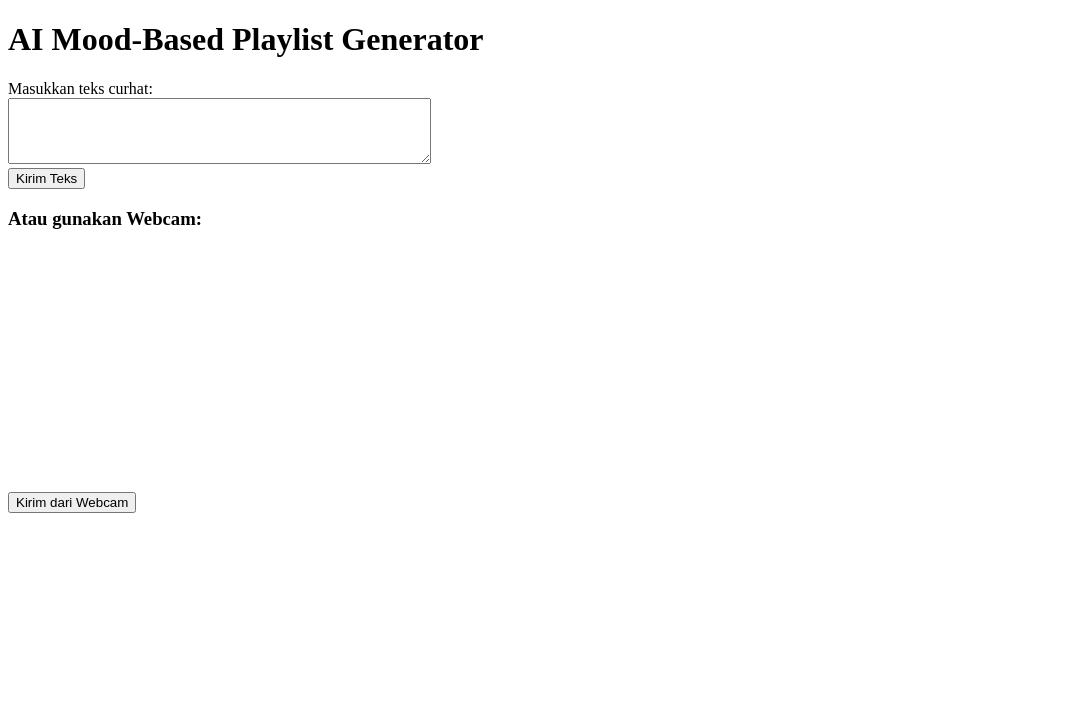
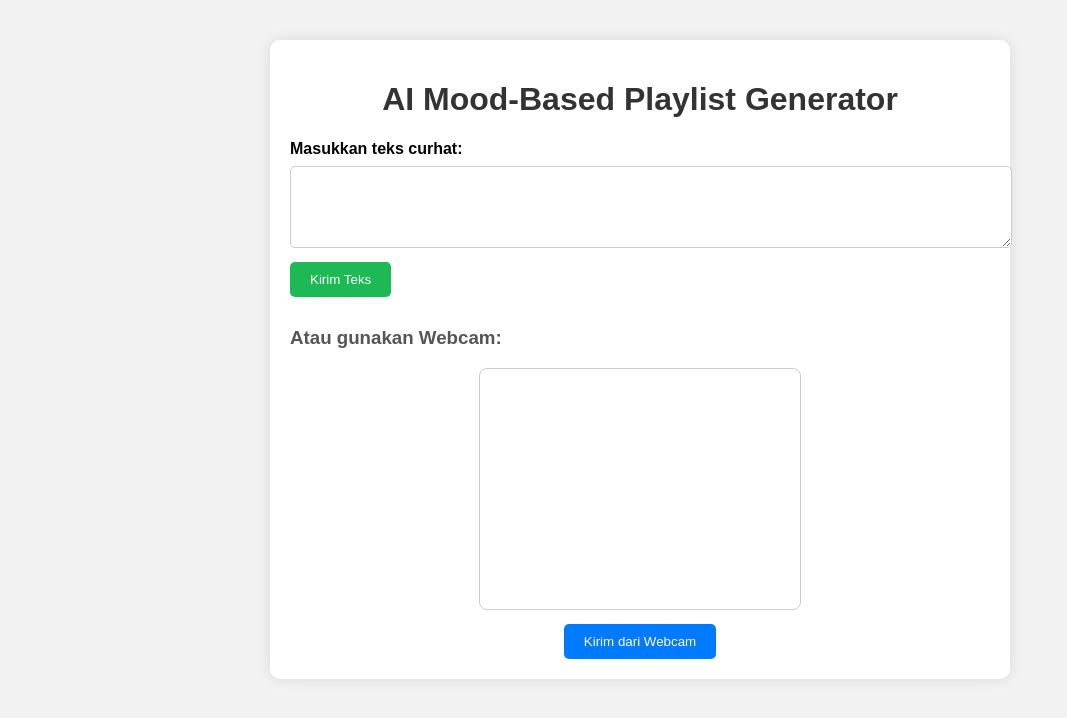
Before and after one commit to fikalalif/ai-moodbased-playlist, a Flask app: page / in a window 1280 px wide. Shown: the top 718 px of the page, without its empty margins (0-1067 px from the left). Run offline with Flask 3, Linux system fonts and the light colour scheme.

Commit message:
Update project

```diff
--- a/templates/index.html
+++ b/templates/index.html
@@ -1,68 +1,3 @@
-<!-- <form method="POST">
-    <input type="text" name="user_text" placeholder="Curhat di sini...">
-    <button type="submit">Deteksi Mood</button>
-</form>
-
-<form method="POST">
-    <input type="hidden" name="use_webcam" value="1">
-    <button type="submit">Gunakan Webcam</button>
-</form>
-
-{% if mood %}
-    <p>Deteksi mood: {{ mood }}</p>
-{% endif %}
-
-{% if playlist_url %}
-    <p><a href="{{ playlist_url }}" target="_blank">Lihat playlist Spotify 🎵</a></p>
-{% endif %} -->
-
-<!-- debug 2 -->
-<!-- <form method="POST">
-    <textarea name="user_text" placeholder="Curhat di sini bro..." rows="4" cols="50"></textarea><br><br>
-
-    <button type="submit" name="use_text">Gunakan Teks</button>
-    <button type="button" onclick="startWebcam()">Gunakan Webcam</button>
-    <button type="submit" name="capture_webcam" style="display:none;" id="captureBtn">Kirim dari Webcam</button>
-
-    <br><br>
-    <video id="webcam" autoplay playsinline width="300" height="225" style="display:none;"></video>
-    <canvas id="canvas" style="display:none;"></canvas>
-    <input type="hidden" name="webcam_image" id="webcam_image">
-</form>
-
-{% if mood %}
-    <h3>Emosi: {{ mood }}</h3>
-    <p><a href="{{ playlist_url }}" target="_blank">Lihat Playlist Spotify 🎵</a></p>
-{% endif %}
-
-<script>
-function startWebcam() {
-    const video = document.getElementById('webcam');
-    const captureBtn = document.getElementById('captureBtn');
-    video.style.display = 'block';
-    captureBtn.style.display = 'inline-block';
-
-    navigator.mediaDevices.getUserMedia({ video: true })
-        .then(stream => {
-            video.srcObject = stream;
-        })
-        .catch(err => {
-            alert("Webcam gagal dinyalakan: " + err);
-        });
-
-    captureBtn.onclick = function() {
-        const canvas = document.getElementById('canvas');
-        const ctx = canvas.getContext('2d');
-        canvas.width = video.videoWidth;
-        canvas.height = video.videoHeight;
-        ctx.drawImage(video, 0, 0);
-        const dataUrl = canvas.toDataURL('image/jpeg');
-        document.getElementById('webcam_image').value = dataUrl;
-        document.forms[0].submit();
-    };
-}
-</script> -->
-
 <!DOCTYPE html>
 <html>
 <head>
@@ -96,26 +31,34 @@ function startWebcam() {
         window.onload = startWebcam;
     </script>
 </head>
-<body>
-    <h1>AI Mood-Based Playlist Generator</h1>
+<body style="font-family: Arial, sans-serif; background-color: #f2f2f2; margin: 0; padding: 0;">
+    <div style="max-width: 700px; margin: 40px auto; padding: 20px; background-color: white; border-radius: 10px; box-shadow: 0 0 15px rgba(0,0,0,0.1);">
+        <h1 style="text-align: center; color: #333;">AI Mood-Based Playlist Generator</h1>
 
-    <form method="post">
-        <label>Masukkan teks curhat:</label><br>
-        <textarea name="text_input" rows="4" cols="50"></textarea><br>
-        <button type="submit">Kirim Teks</button>
+        <form method="post" style="margin-bottom: 30px;">
+            <label style="font-weight: bold;">Masukkan teks curhat:</label><br>
+            <textarea name="text_input" rows="4" cols="50" style="width: 100%; padding: 10px; margin-top: 8px; border-radius: 5px; border: 1px solid #ccc;"></textarea><br>
+            <button type="submit" style="margin-top: 10px; padding: 10px 20px; background-color: #1db954; color: white; border: none; border-radius: 5px; cursor: pointer;">
+                Kirim Teks
+            </button>
         </form>
 
-    <h3>Atau gunakan Webcam:</h3>
-    <video id="webcam" width="320" height="240" autoplay></video><br>
+        <h3 style="color: #555;">Atau gunakan Webcam:</h3>
+        <div style="text-align: center;">
+            <video id="webcam" width="320" height="240" autoplay style="border-radius: 8px; border: 1px solid #ccc;"></video><br>
             <canvas id="canvas" width="320" height="240" style="display:none;"></canvas>
-    <button onclick="captureAndSend()">Kirim dari Webcam</button>
+            <button onclick="captureAndSend()" style="margin-top: 10px; padding: 10px 20px; background-color: #007bff; color: white; border: none; border-radius: 5px; cursor: pointer;">
+                Kirim dari Webcam
+            </button>
+        </div>
 
         {% if mood %}
-        <h2>Mood terdeteksi: {{ mood }}</h2>
+            <h2 style="color: #333; margin-top: 30px;">Mood terdeteksi: <span style="color: #1db954;">{{ mood }}</span></h2>
         {% endif %}
 
         {% if playlist_url %}
-        <p><a href="{{ playlist_url }}" target="_blank">Buka Playlist Spotify</a></p>
+            <p><a href="{{ playlist_url }}" target="_blank" style="color: #1db954; font-weight: bold;">🎧 Buka Playlist Spotify</a></p>
         {% endif %}
+    </div>
 </body>
 </html>
```
Also changed, not shown: app.py (+0 -70 lines), emotion_model.py (+0 -30 lines), sentiment_model.py (+0 -14 lines), spotify_helper.py (+0 -35 lines), static/style.css (deleted), webcam.jpg (deleted), 2 other files. Lines whose indentation alone changed are shown as unchanged.
